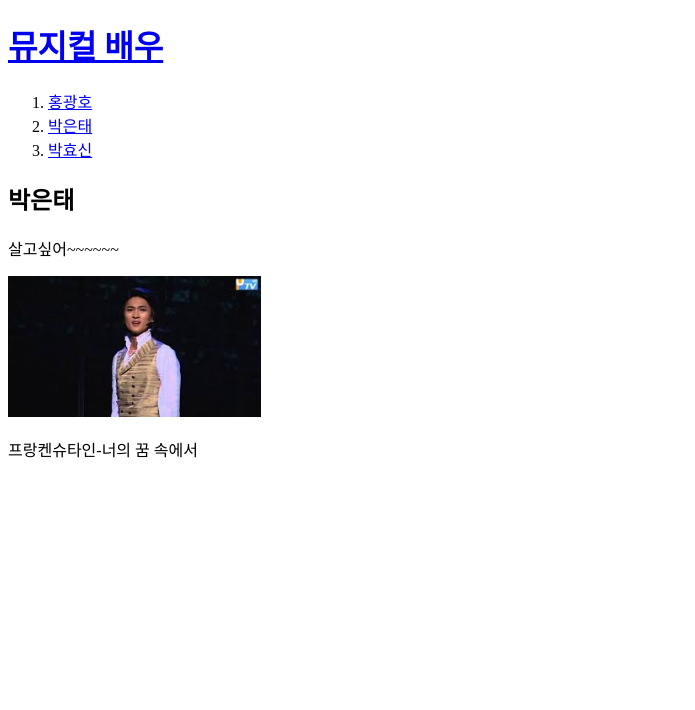
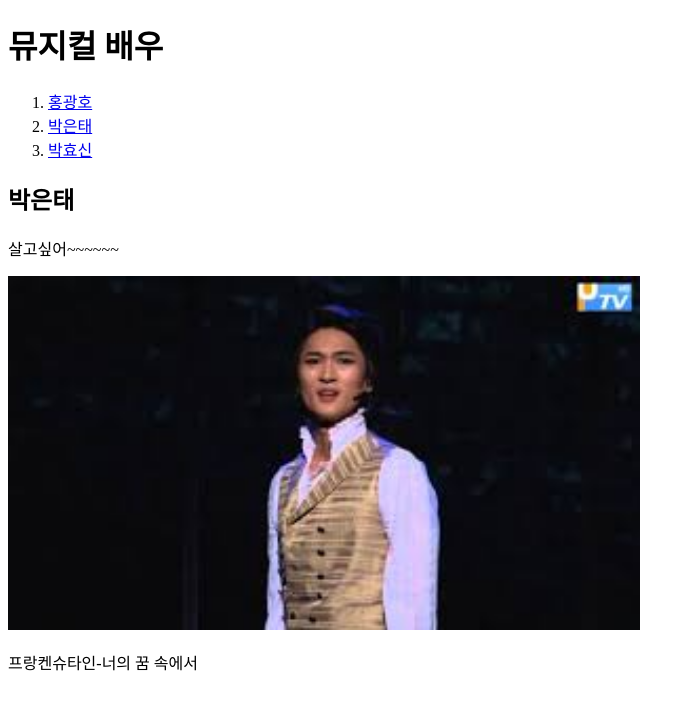
Before and after one commit to 9gkstmf/my1stwebsite, a plain HTML site: page 2.html in a window 1280 px wide. Shown: the whole page, without its empty margins (0-695 px from the left). Drawn offline with Linux system fonts and the light colour scheme.

Commit message:
Add files via upload

```diff
--- a/2.html
+++ b/2.html
@@ -5,7 +5,7 @@
 </head>
 
 <body>
-    <h1><a href="index.html">뮤지컬 배우</a></h1>
+    <h1>뮤지컬 배우</h1>
     <ol>
         <li><a href="1.html">홍광호</a></li>
         <li><a href="2.html">박은태</a></li>
@@ -16,7 +16,7 @@
     <p>살고싶어~~~~~~</p>
     <a href="https://www.youtube.com/watch?v=SICcvIB6gGE"
     target="_blank" title="프랑켄슈타인-너의 꿈 속에서">
-        <img src="박은태.jpeg" width="20%"></a>
+        <img src="박은태.jpeg" width="50%"></a>
     <p>프랑켄슈타인-너의 꿈 속에서</p>
 </body>
 </html>
```
Also changed, not shown: 1.html (+1 -1 lines), 3.html (+2 -2 lines).
